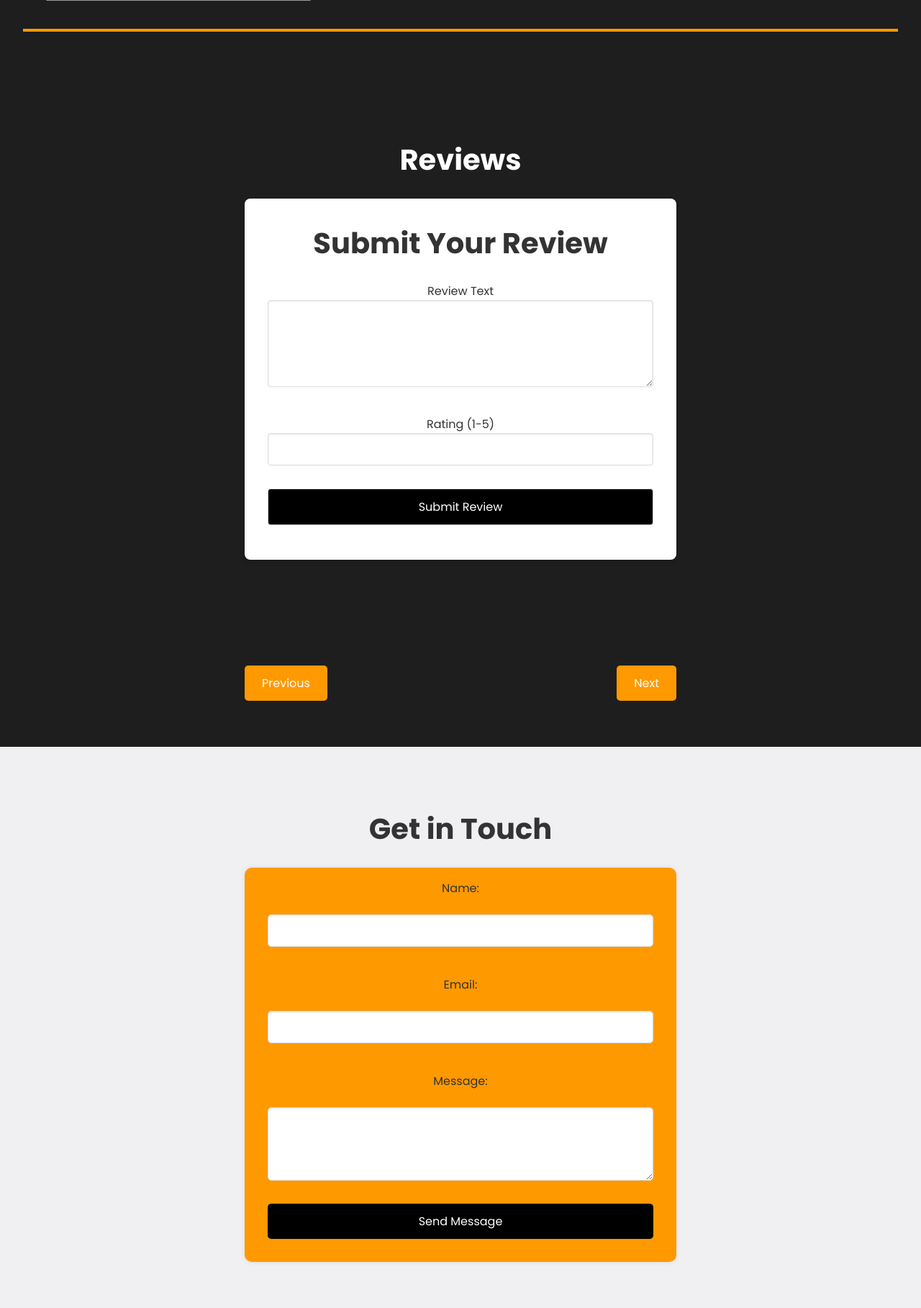
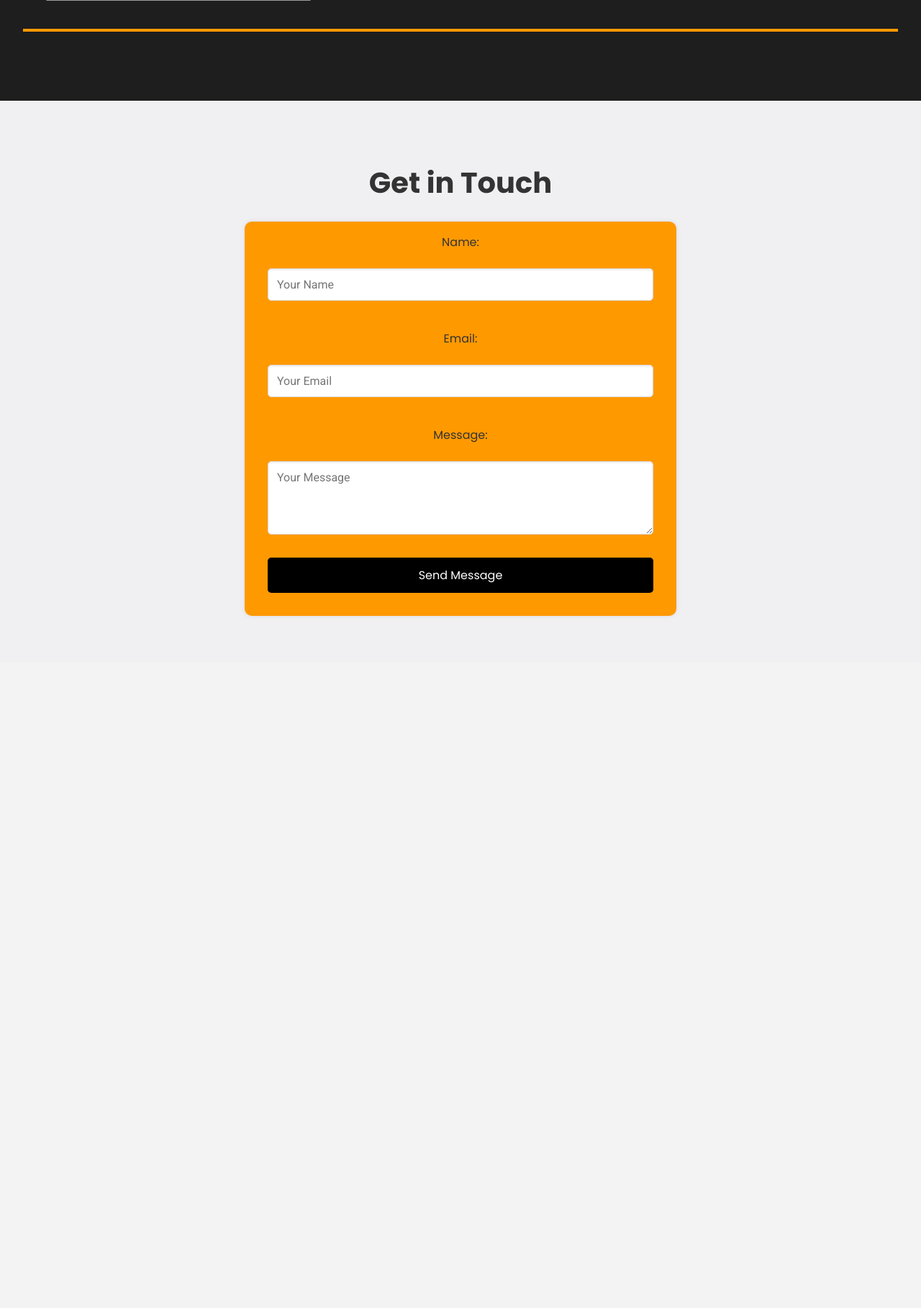
Before and after one commit to pixel123456789/my-flask-app, a Flask app: page / in a window 1280 px wide. Shown: the part 1975-3793 px from the top of the page at 72% size. After the commit the page ends 2832 px from the top, so only its background shows below. Run offline with Flask 3, Linux system fonts and the light colour scheme; grey boxes are pictures that could not be loaded.

Commit message:
Update index.html

```diff
--- a/templates/index.html
+++ b/templates/index.html
@@ -7,31 +7,66 @@
     <link rel="stylesheet" href="static/styles.css">
     <link href="https://fonts.googleapis.com/css2?family=Poppins:wght@300;400;600;700&family=Roboto:wght@300;400;500;700&display=swap" rel="stylesheet">
     <style>
-        /* Add custom styles for the review grid and pagination */
+        /* Basic styles for review grid */
         .review-grid {
             display: grid;
-            grid-template-columns: repeat(auto-fill, minmax(250px, 1fr));
-            gap: 15px;
-            opacity: 0;
+            grid-template-columns: repeat(4, 1fr);
+            gap: 20px;
+            overflow: hidden;
+            transition: opacity 0.5s;
         }
 
         .review-item {
-            background: #fff;
             border: 1px solid #ddd;
+            padding: 10px;
             border-radius: 8px;
-            padding: 15px;
-            box-shadow: 0 4px 8px rgba(0, 0, 0, 0.1);
-            transition: transform 0.3s ease-in-out;
+            background-color: #f9f9f9;
+            opacity: 0;
+            transform: translateY(20px);
+            transition: opacity 0.5s, transform 0.5s;
         }
 
-        .review-item:hover {
-            transform: scale(1.05);
+        .review-item.active {
+            opacity: 1;
+            transform: translateY(0);
         }
 
         .review-navigation {
-            display: flex;
-            justify-content: space-between;
+            text-align: center;
             margin-top: 20px;
+        }
+
+        .review-navigation button {
+            background-color: #007bff;
+            color: white;
+            border: none;
+            padding: 10px 20px;
+            border-radius: 5px;
+            cursor: pointer;
+            margin: 0 10px;
+        }
+
+        .review-navigation button:disabled {
+            background-color: #ccc;
+            cursor: not-allowed;
+        }
+
+        .stars {
+            color: gold;
+        }
+
+        .star {
+            display: inline-block;
+            font-size: 1.5rem;
+            cursor: pointer;
+        }
+
+        .star.active {
+            color: gold;
+        }
+
+        .star.inactive {
+            color: lightgray;
         }
     </style>
 </head>
@@ -70,17 +105,6 @@
             </div>
         </nav>
     </header>
-
-    <!-- Flash message section -->
-    {% with messages = get_flashed_messages(with_categories=true) %}
-        {% if messages %}
-            <div class="flash-messages">
-                {% for category, message in messages %}
-                    <div class="flash-message {{ category }}">{{ message }}</div>
-                {% endfor %}
-            </div>
-        {% endif %}
-    {% endwith %}
 
     <section id="home" class="hero">
         <div class="hero-content">
@@ -126,49 +150,18 @@
         <hr>
     </section>
 
-    <section id="reviews">
-        <h2 id="clr">Reviews</h2>
-        <div class="review-form-container">
-            <h2>Submit Your Review</h2>
-            <form action="{{ url_for('submit_review') }}" method="post" id="review-form">
-                {{ review_form.hidden_tag() }}
-                <div>
-                    {{ review_form.review_text.label }}<br>
-                    {{ review_form.review_text(size=40, rows=5) }}
-                </div>
-                <div>
-                    {{ review_form.rating.label }}<br>
-                    {{ review_form.rating() }}
-                </div>
-                <div>
-                    {{ review_form.submit() }}
-                </div>
-            </form>
-        </div>
-
-        <div id="reviews-container">
-            <div id="review-grid" class="review-grid">
-                <!-- Review items will be dynamically inserted here -->
-            </div>
-            <div class="review-navigation">
-                <button id="prev-button">Previous</button>
-                <button id="next-button">Next</button>
-            </div>
-        </div>
-    </section>
-
     <section id="contact">
         <h2>Get in Touch</h2>
         <div class="contact-form">
             <form action="{{ url_for('contact') }}" method="post">
                 <label for="name">Name:</label>
-                <input type="text" id="name" name="name" required>
+                <input type="text" id="name" name="name" required placeholder="Your Name">
 
                 <label for="email">Email:</label>
-                <input type="email" id="email" name="email" required>
+                <input type="email" id="email" name="email" required placeholder="Your Email">
 
                 <label for="message">Message:</label>
-                <textarea id="message" name="message" rows="4" required></textarea>
+                <textarea id="message" name="message" rows="4" required placeholder="Your Message"></textarea>
 
                 <button type="submit">Send Message</button>
             </form>
@@ -176,10 +169,9 @@
     </section>
 
     <footer>
-        <p>&copy; 2024 Liam Kinnaird. All rights reserved.</p>
+        <p>&copy; 2024 Liam's Portfolio. All rights reserved.</p>
     </footer>
 
-    <!-- GSAP and ScrollTrigger CDN -->
     <script src="https://cdnjs.cloudflare.com/ajax/libs/gsap/3.11.5/gsap.min.js"></script>
     <script src="https://cdnjs.cloudflare.com/ajax/libs/gsap/3.11.5/ScrollTrigger.min.js"></script>
     <script src="static/scripts.js"></script>
@@ -200,117 +192,18 @@
         // Initial call to display the date and time immediately
         updateDateTime();
 
-    let reviews = [];
-    let currentPage = 1;
-    const reviewsPerPage = 4;
+        function showError(message) {
+            document.getElementById('form-errors').textContent = message;
+        }
 
-    // Render reviews function with animation
-    function renderReviews() {
-        const reviewGrid = document.getElementById('review-grid');
-        reviewGrid.innerHTML = ''; // Clear existing reviews
-
-        // Calculate start and end index for current page
-        const startIndex = (currentPage - 1) * reviewsPerPage;
-        const endIndex = startIndex + reviewsPerPage;
-        const reviewsToShow = reviews.slice(startIndex, endIndex);
-
-        reviewsToShow.forEach(review => {
-            const [id, username, reviewText, rating, timestamp, status] = review;
-
-            // Create review item element
-            const reviewItem = document.createElement('div');
-            reviewItem.className = 'review-item';
-            reviewItem.innerHTML = `
-                <div class="stars">${'★'.repeat(rating)}</div>
-                <div class="review-content">${reviewText}</div>
-                <div class="review-author">- ${username}</div>
-            `;
-
-            reviewGrid.appendChild(reviewItem);
+        // Mobile menu functionality
+        document.getElementById('hamburger-menu').addEventListener('click', function() {
+            document.getElementById('mobile-menu').classList.toggle('active');
         });
 
-        // GSAP animation for the review grid
-        gsap.fromTo("#review-grid", { opacity: 0, y: 50 }, { opacity: 1, y: 0, duration: 1, ease: "power2.out" });
-
-        // Update button visibility
-        document.getElementById('prev-button').style.display = currentPage > 1 ? 'block' : 'none';
-        document.getElementById('next-button').style.display = endIndex < reviews.length ? 'block' : 'none';
-    }
-
-    // Load reviews function
-    function loadReviews() {
-        fetch('/api/reviews')
-            .then(response => response.json())
-            .then(data => {
-                console.log('Reviews data:', data); // Debugging line to see the raw data
-
-                // Ensure data is an array of arrays
-                if (Array.isArray(data)) {
-                    // Filter approved reviews
-                    reviews = data.filter(review => review[5] === 'Approved');
-                    renderReviews(); // Render initial reviews
-                } else {
-                    console.error('Reviews data is not an array:', data);
-                    document.getElementById('review-grid').innerHTML = '<p>Failed to load reviews.</p>';
-                }
-            })
-            .catch(error => {
-                console.error('Error fetching reviews:', error);
-                document.getElementById('review-grid').innerHTML = '<p>Error fetching reviews.</p>';
+        document.getElementById('close-btn').addEventListener('click', function() {
+            document.getElementById('mobile-menu').classList.remove('active');
         });
-    }
-
-    // Handle form submission
-    window.onload = function() {
-        console.log('Window loaded');
-
-        // Handle form submission
-        const form = document.getElementById('review-form');
-
-        form.addEventListener('submit', function(event) {
-            event.preventDefault(); // Prevent the default form submission
-
-            const formData = new FormData(form);
-
-            fetch(form.action, {
-                method: 'POST',
-                body: formData,
-                headers: {
-                    'Accept': 'application/json',
-                },
-            })
-            .then(response => response.json())
-            .then(data => {
-                if (data.success) {
-                    alert('Review submitted successfully!');
-                    form.reset(); // Clear the form fields
-                    window.location.reload(); // Reload the page
-                } else {
-                    alert('Error submitting review: ' + data.error);
-                }
-            })
-            .catch(error => console.error('Error:', error));
-        });
-
-        // Load reviews on page load
-        loadReviews();
-
-        // Handle pagination
-        document.getElementById('prev-button').addEventListener('click', function() {
-            if (currentPage > 1) {
-                currentPage--;
-                renderReviews();
-            }
-        });
-
-        document.getElementById('next-button').addEventListener('click', function() {
-            if (currentPage * reviewsPerPage < reviews.length) {
-                currentPage++;
-                renderReviews();
-            }
-        });
-    };
     </script>
-
 </body>
 </html>
```
Lines whose indentation alone changed are shown as unchanged.
